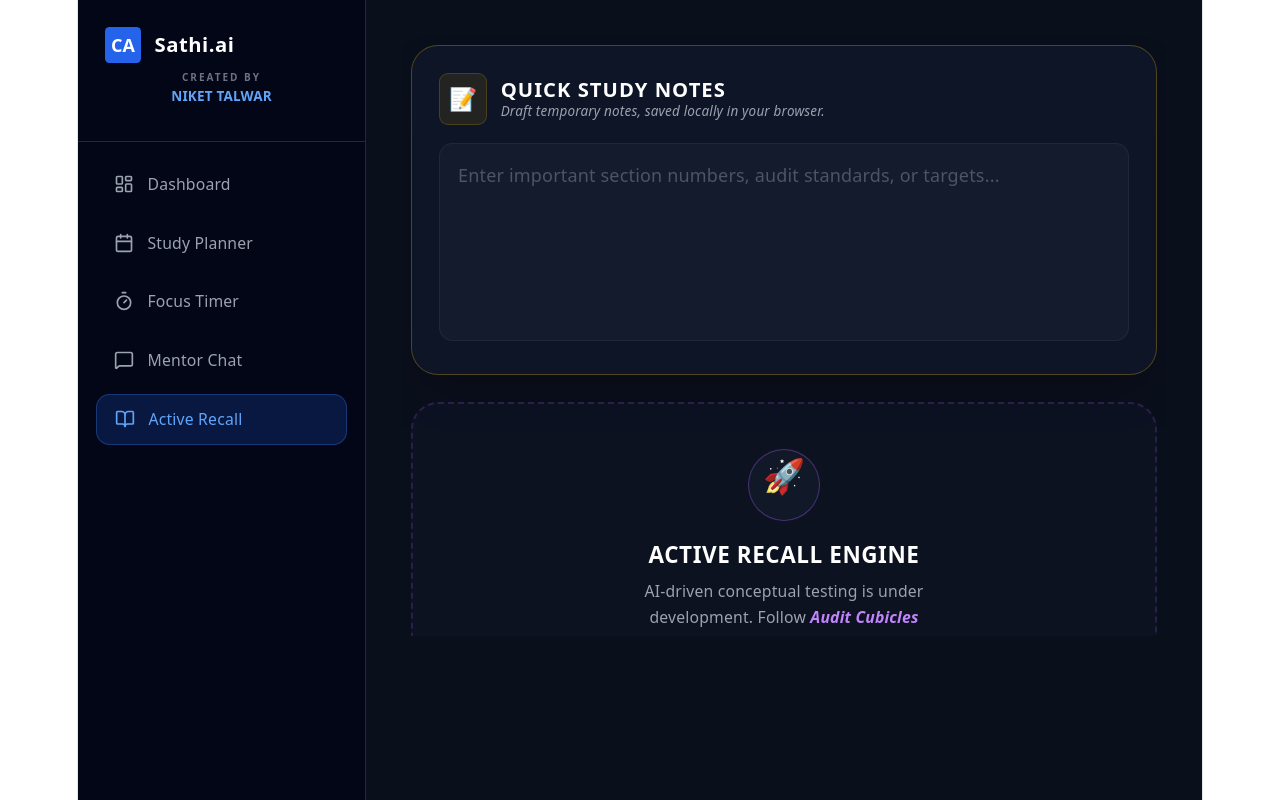
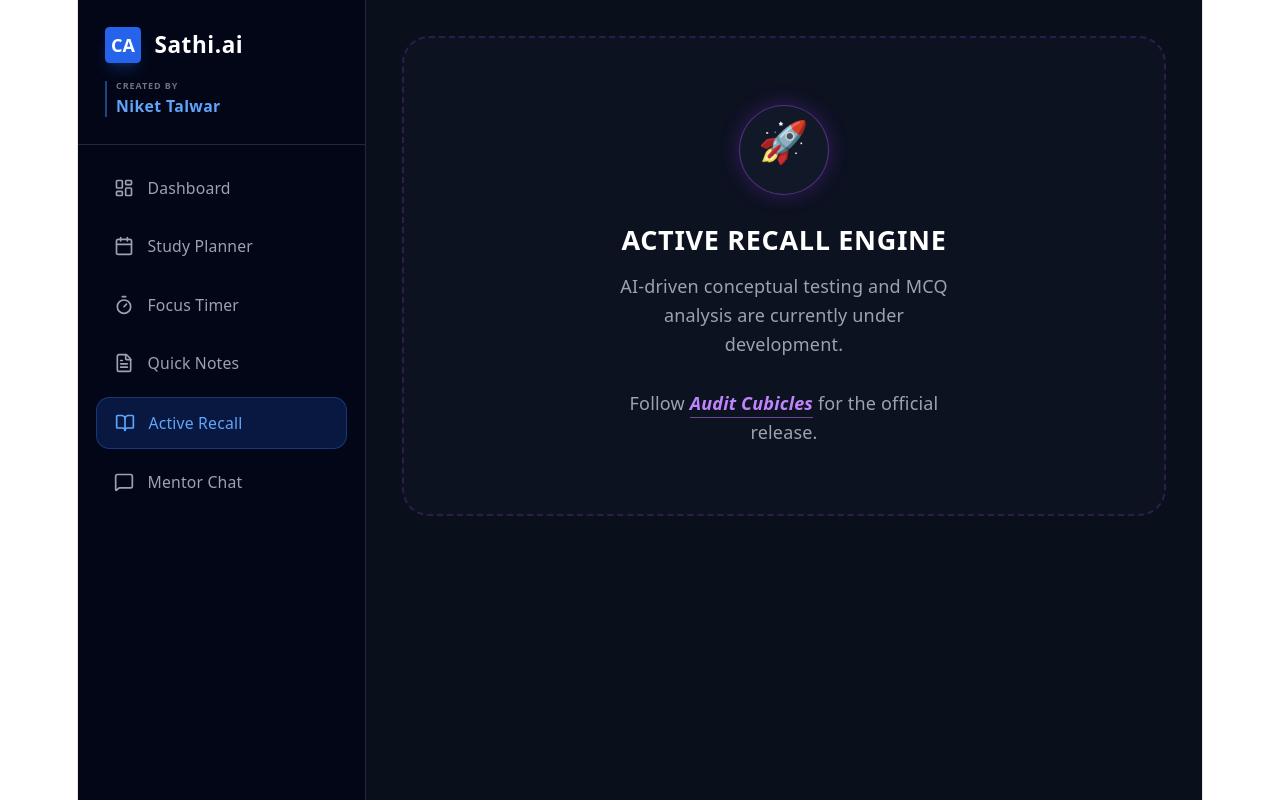
Before and after one commit to Auditcubicles/YOUR_CA_MENTOR_APP, a React (Vite) app: page / in a window 1280 px wide. Both pictures are taken after a click on the button "Active Recall". Built offline with nearby package versions, Linux system fonts and the light colour scheme.

Commit message:
Update -1

```diff
--- a/src/App.tsx
+++ b/src/App.tsx
@@ -17,6 +17,7 @@ import {
   Calendar,
   BrainCircuit,
   Target,
+  FileText
 } from 'lucide-react';
 
 // --- BROWSER MEMORY HOOK ---
@@ -469,7 +470,8 @@ export default function CASathiApp() {
     </div>
   );
 
-  const renderNotes = () => (
+  // --- SEPARATE QUICK NOTES ---
+  const renderQuickNotes = () => (
     <div className="space-y-6 overflow-y-auto max-h-[75vh] p-2 text-left">
       <div className="p-6 bg-slate-900/80 rounded-3xl border border-yellow-500/30 shadow-2xl">
         <div className="flex items-center gap-3 mb-4">
@@ -480,21 +482,27 @@ export default function CASathiApp() {
           </div>
         </div>
         <textarea
-          className="w-full h-44 bg-slate-800/40 text-gray-100 p-4 rounded-xl border border-white/5 focus:border-yellow-500/50 outline-none resize-none placeholder:text-gray-600"
-          placeholder="Enter important section numbers, audit standards, or targets..."
+          className="w-full h-[50vh] bg-slate-800/40 text-gray-100 p-4 rounded-xl border border-white/5 focus:border-yellow-500/50 outline-none resize-none placeholder:text-gray-600 font-sans"
+          placeholder="Enter important section numbers, audit standards, or your daily targets here..."
           onChange={(e) => localStorage.setItem('ca_sathi_notes', e.target.value)}
           defaultValue={localStorage.getItem('ca_sathi_notes') || ""}
         />
       </div>
-      <div className="flex flex-col items-center justify-center py-10 text-center bg-slate-900/40 rounded-3xl border-2 border-dashed border-purple-500/20">
-        <div className="w-16 h-16 bg-gray-900 rounded-full flex items-center justify-center border border-purple-500/40 mb-4">
-          <span className="text-3xl animate-bounce">🚀</span>
-        </div>
-        <h2 className="text-xl font-bold text-white mb-2 uppercase tracking-wide">Active Recall Engine</h2>
-        <p className="text-gray-400 text-sm max-w-[280px] mx-auto font-light leading-relaxed">
-          AI-driven conceptual testing is under development. Follow <span className="text-purple-400 font-semibold italic">Audit Cubicles</span> for the release.
-        </p>
+    </div>
+  );
+
+  // --- SEPARATE ACTIVE RECALL ---
+  const renderActiveRecall = () => (
+    <div className="h-[60vh] flex flex-col items-center justify-center py-10 text-center bg-slate-900/40 rounded-3xl border-2 border-dashed border-purple-500/20">
+      <div className="w-20 h-20 bg-gray-900 rounded-full flex items-center justify-center border border-purple-500/40 mb-6 shadow-[0_0_20px_rgba(147,51,234,0.3)]">
+        <span className="text-4xl animate-bounce">🚀</span>
       </div>
+      <h2 className="text-2xl font-bold text-white mb-3 uppercase tracking-wide">Active Recall Engine</h2>
+      <p className="text-gray-400 text-base max-w-[350px] mx-auto font-light leading-relaxed">
+        AI-driven conceptual testing and MCQ analysis are currently under development.
+        <br/><br/>
+        Follow <span className="text-purple-400 font-semibold italic border-b border-purple-400/50 pb-0.5">Audit Cubicles</span> for the official release.
+      </p>
     </div>
   );
 
@@ -502,16 +510,18 @@ export default function CASathiApp() {
   return (
     <div className="min-h-screen bg-[#0a0f1c] text-slate-200 font-sans flex overflow-hidden">
 
-      {/* SIDEBAR WITH YOUR BRANDING */}
+      {/* SIDEBAR WITH LEFT-ALIGNED BRANDING */}
       <aside className="w-64 bg-slate-950 border-r border-slate-800 flex flex-col hidden md:flex">
-        <div className="p-6 border-b border-slate-800">
-          <div className="flex items-center gap-3 mb-2">
-            <div className="w-8 h-8 bg-blue-600 rounded flex items-center justify-center font-black text-white">CA</div>
-            <span className="font-bold text-lg tracking-wide text-white">Sathi.ai</span>
+        <div className="p-6 border-b border-slate-800 flex flex-col items-start">
+          <div className="flex items-center gap-3 mb-4">
+            <div className="w-8 h-8 bg-blue-600 rounded flex items-center justify-center font-black text-white shadow-lg shadow-blue-500/20">CA</div>
+            <span className="font-bold text-xl tracking-wide text-white">Sathi.ai</span>
           </div>
-          <div className="mt-2 px-1 mb-2">
-            <p className="text-[10px] text-gray-500 uppercase tracking-[0.2em] font-bold leading-none">Created by</p>
-            <p className="text-xs font-semibold text-blue-400 mt-1 uppercase">Niket Talwar</p>
+
+          {/* Properly Left-Aligned Name Block */}
+          <div className="w-full text-left pl-2 border-l-2 border-blue-500/50">
+            <p className="text-[9px] text-gray-500 uppercase tracking-widest font-semibold leading-none mb-1">Created By</p>
+            <p className="text-sm font-bold text-blue-400 tracking-wide">Niket Talwar</p>
           </div>
         </div>
 
@@ -520,8 +530,9 @@ export default function CASathiApp() {
             { id: 'dashboard', name: 'Dashboard', icon: <LayoutDashboard size={20} /> },
             { id: 'planner', name: 'Study Planner', icon: <Calendar size={20} /> },
             { id: 'timer', name: 'Focus Timer', icon: <TimerIcon size={20} /> },
+            { id: 'quick_notes', name: 'Quick Notes', icon: <FileText size={20} /> },
+            { id: 'active_recall', name: 'Active Recall', icon: <BookOpen size={20} /> },
             { id: 'mentor', name: 'Mentor Chat', icon: <MessageSquare size={20} /> },
-            { id: 'notes', name: 'Active Recall', icon: <BookOpen size={20} /> },
           ].map((item) => (
             <button
               key={item.id}
@@ -545,8 +556,9 @@ export default function CASathiApp() {
           {activeTab === 'dashboard' && renderDashboard()}
           {activeTab === 'planner' && renderPlanner()}
           {activeTab === 'timer' && renderTimer()}
+          {activeTab === 'quick_notes' && renderQuickNotes()}
+          {activeTab === 'active_recall' && renderActiveRecall()}
           {activeTab === 'mentor' && renderMentor()}
-          {activeTab === 'notes' && renderNotes()}
         </div>
       </main>
 
```
